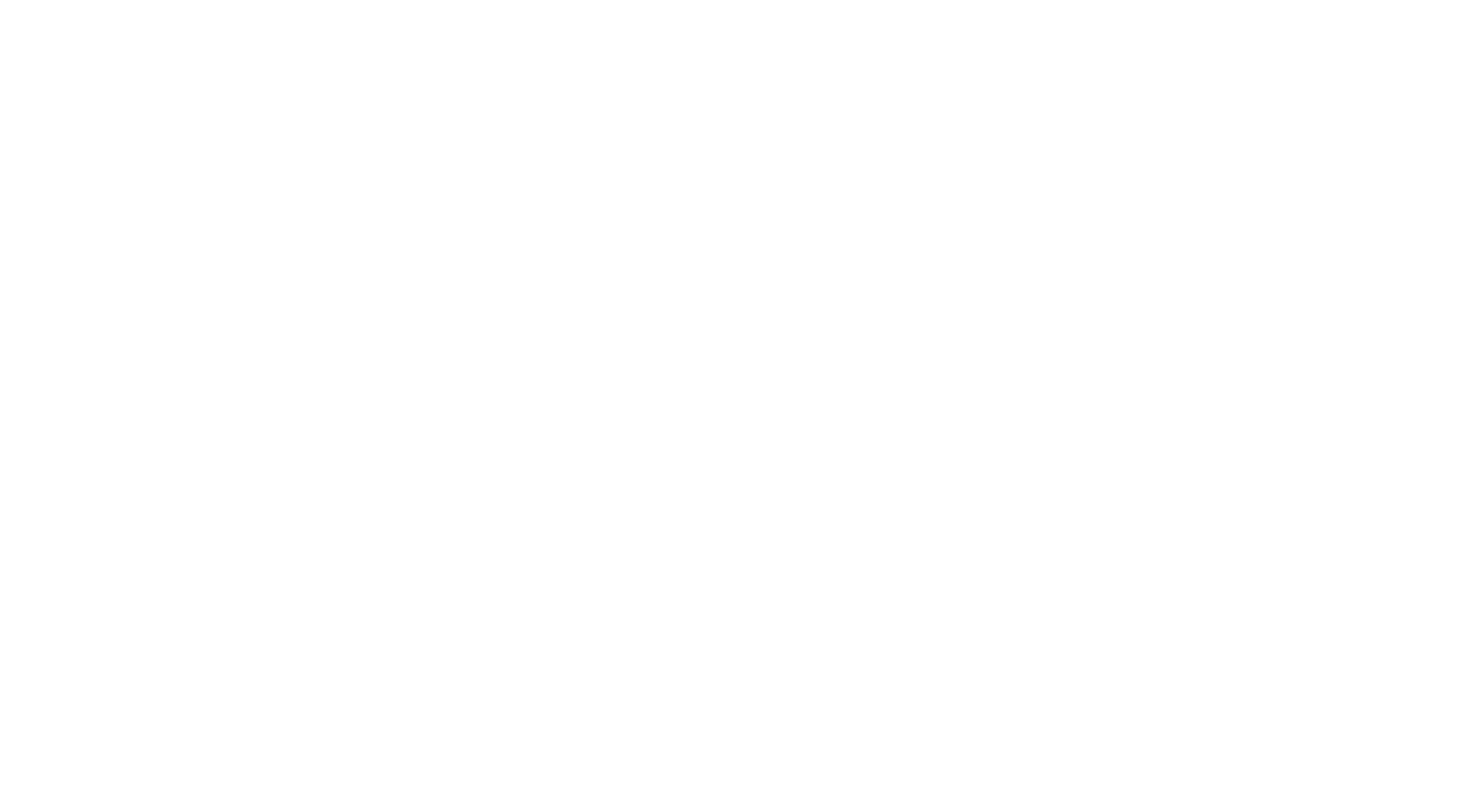
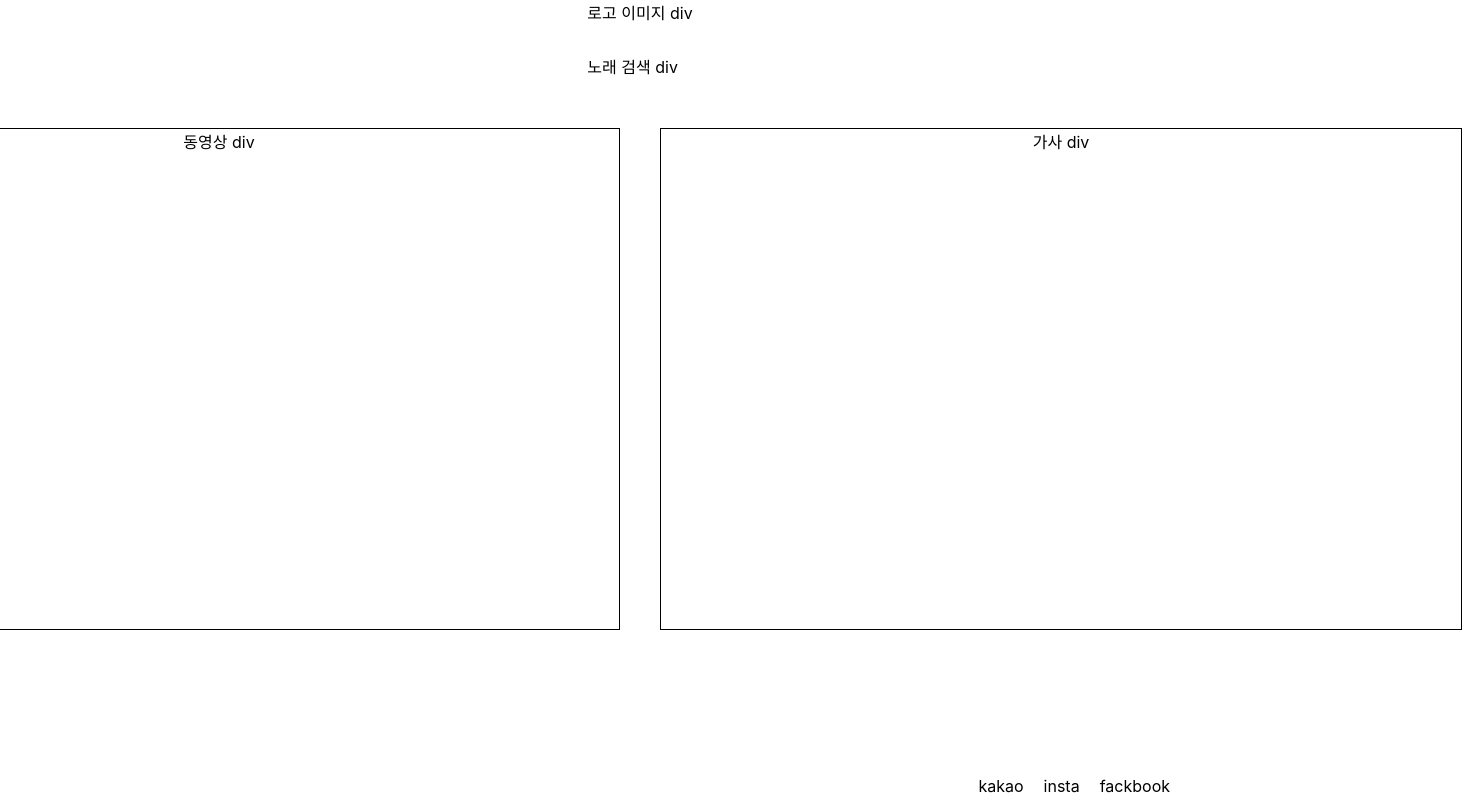
Before and after one commit to msg824/yourics, a React (Create React App) app in the folder client/: page /main in a window 1280 px wide. Shown: the part 80-892 px from the top of the page, 1482 px wide, since content can reach past the window. Before the commit the page ends 800 px from the top, so only its background shows below. Built offline with nearby package versions, Linux system fonts and the light colour scheme.

Commit message:
메인페이지 틀 구현

```diff
--- a/client/package.json
+++ b/client/package.json
@@ -2,10 +2,12 @@
   "name": "client",
   "version": "0.1.0",
   "private": true,
+  "homepage": "https://msg824.github.io",
   "dependencies": {
     "@testing-library/jest-dom": "^4.2.4",
     "@testing-library/react": "^9.5.0",
     "@testing-library/user-event": "^7.2.1",
+    "gh-pages": "^2.2.0",
     "react": "^16.13.1",
     "react-dom": "^16.13.1",
     "react-router-dom": "^5.1.2",
@@ -15,7 +17,9 @@
     "start": "react-scripts start",
     "build": "react-scripts build",
     "test": "react-scripts test",
-    "eject": "react-scripts eject"
+    "eject": "react-scripts eject",
+    "predeploy": "npm run build",
+    "deploy": "gh-pages -d build"
   },
   "eslintConfig": {
     "extends": "react-app"
--- a/client/src/App.js
+++ b/client/src/App.js
@@ -4,7 +4,7 @@ import { BrowserRouter as Router, Route, Link, Switch } from 'react-router-dom';
 import MainPage from './components/MainPage/MainPage';
 import KidsPage from './components/KidsPage/KidsHome';
 
-// Router 정의
+// React Router 정의
 function App() {
     return (
         <div className="App">
@@ -24,7 +24,7 @@ function Home() {
     return (
         <div className="container-home">
             <div className="link-main">
-                <Link to="/main">메인</Link>
+                <Link to="/main">메인</Link> {/* <a href> 태그와 비슷 localhost:3000/main 으로 이동 */}
             </div>
             <div className="link-kids">
                 <Link to="/kids">키즈</Link>
--- a/client/src/components/MainPage/MainPage.js
+++ b/client/src/components/MainPage/MainPage.js
@@ -15,8 +15,35 @@ class MainPage extends React.Component {
 
     render() {
         return (
-            <div className="container_main">
-                메인 페이지
+            <div className="container-main">
+                {/* 로고, 노래검색 */}
+                <header>
+                    <div className="logo">
+                        로고 이미지 div
+                    </div>
+                    <div className="search">
+                        노래 검색 div
+                    </div>
+                </header>
+
+                {/* 동영상, 가사 */}
+                <div className="main-div">
+                    <div className="video">
+                        동영상 div
+                    </div>
+                    <div className="lyrics">
+                        가사 div
+                    </div>
+                </div>
+
+                {/* SNS 공유 */}
+                <footer>
+                    <ul className="sns-list">
+                        <li>kakao</li>
+                        <li>insta</li>
+                        <li>fackbook</li>
+                    </ul>
+                </footer>
             </div>
         )
     }
--- a/client/src/components/MainPage/css/MainPage.css
+++ b/client/src/components/MainPage/css/MainPage.css
@@ -1,5 +1,65 @@
-.container_main {
-    background-color: skyblue;
+/*------- PC ( 1920 x 1080 ) -------*/
+
+/* MainPage 전체 div */
+.container-main {
     width: 100%;
     height: 100%;
+    display: flex;
+    justify-content: center;
+    align-items: center;
+    flex-direction: column;
 }
+
+/* yourics 로고 */
+.logo {
+    margin-top: 80px;
+}
+
+/* 검색창 */
+.search {
+    margin-top: 30px;
+}
+
+/* 동영상과 가사를 감싸는 메인 div */
+.main-div {
+    display: flex;
+    flex-direction: row;
+    margin-top: 50px;
+}
+
+/* 동영상 */
+.video {
+    width: 800px;
+    height: 500px;
+    margin: 0px 20px;
+    border: 1px solid black;
+    text-align: center;
+}
+
+/* 가사 박스 */
+.lyrics {
+    width: 800px;
+    height: 500px;
+    margin: 0px 20px;
+    border: 1px solid black;
+    text-align: center;
+}
+
+/* footer (sns 공유 부분) */
+footer {
+    width: 100%;
+    margin-top: 130px;
+}
+
+/* sns ul */
+.sns-list {
+    display: flex;
+    justify-content: flex-end;  /* 우측 정렬 */
+    list-style: none;
+    margin-right: 100px;
+}
+
+/* sns li */
+.sns-list li {
+    margin: 0px 10px;
+}
--- a/package.json
+++ b/package.json
@@ -7,9 +7,7 @@
     "test": "echo \"Error: no test specified\" && exit 1",
     "client": "npm run start --prefix client",
     "server": "nodemon --watch server/ server/index.js",
-    "dev": "concurrently --kill-others-on-fail \"npm run client\" \"npm run server\"",
-    "predeploy": "npm run build",
-    "deploy": "gh-pages -d build"
+    "dev": "concurrently --kill-others-on-fail \"npm run client\" \"npm run server\""
   },
   "repository": {
     "type": "git",
@@ -20,7 +18,7 @@
   "bugs": {
     "url": "https://github.com/msg824/yourics/issues"
   },
-  "homepage": "https://msg824.github.io/yourics",
+  "homepage": "https://github.com/msg824/",
   "dependencies": {
     "axios": "^0.19.2",
     "concurrently": "^5.2.0",
```
Also changed, not shown: 1 other file (tests, documents, lock files or other folders).
